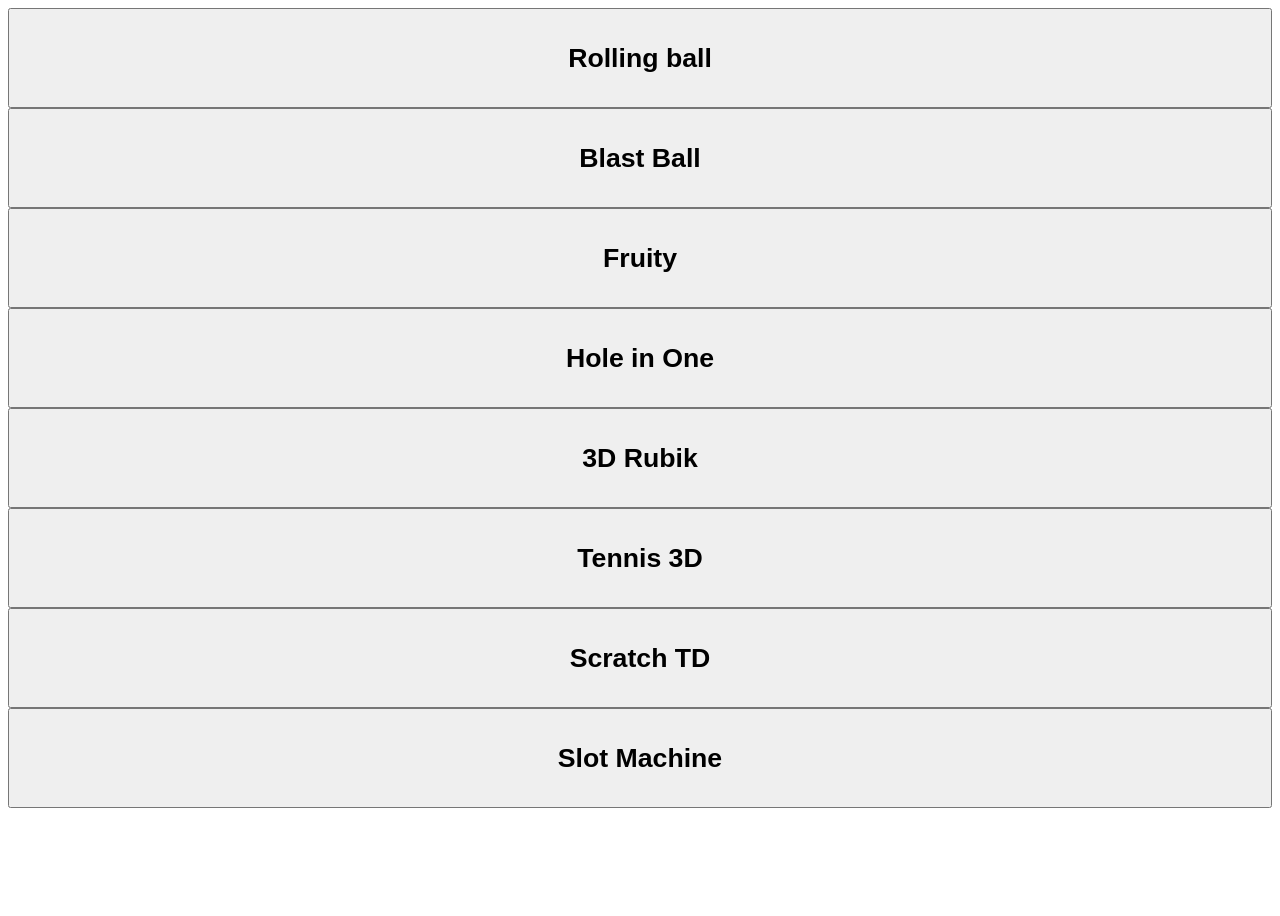
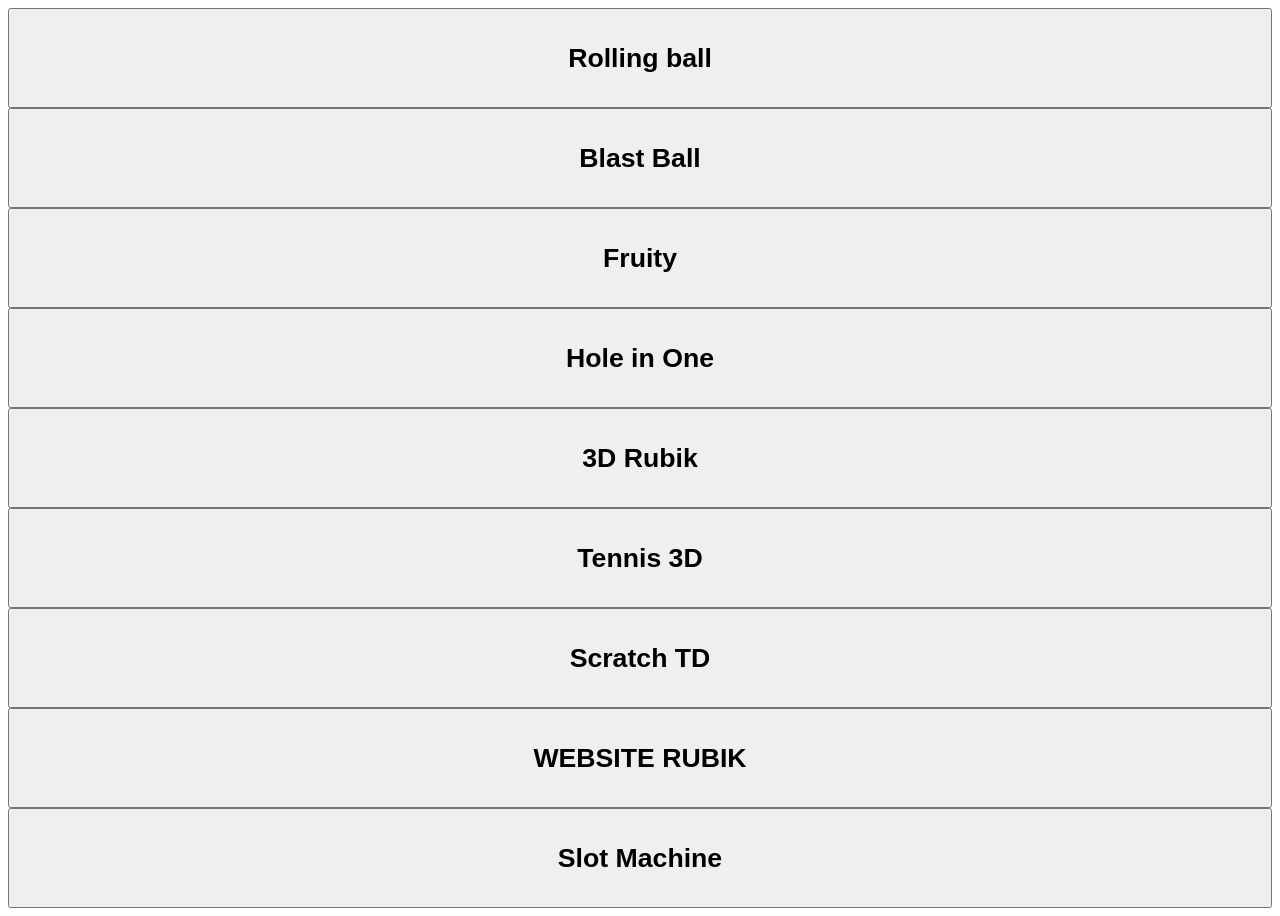
Before and after one commit to luiskawaiineko/gamesForWatch, a plain HTML site: page index.html in a window 1280 px wide. Before the commit the page ends 816 px from the top, so only its background shows below. Drawn offline with Linux system fonts and the light colour scheme.

Commit message:
Update index.html

```diff
--- a/index.html
+++ b/index.html
@@ -12,6 +12,7 @@
 <a href="https://turbowarp.org/778289621/embed/?stuck"><button style="height:100px;width:100%"><h1>3D Rubik</h1></button></a>
 <a href="https://turbowarp.org/308004866/embed/?stuck"><button style="height:100px;width:100%"><h1>Tennis 3D</h1></button></a>
 <a href="https://turbowarp.org/318213127/embed/?stuck"><button style="height:100px;width:100%"><h1>Scratch TD</h1></button></a>
+<a href="https://aaron-bird.github.io/demo/rubiks-cube/#/"><button style="height:100px;width:100%"><h1>WEBSITE RUBIK</h1></button></a>
 <a href="https://turbowarp.org/146324/embed/?stuck"><button style="height:100px;width:100%"><h1>Slot Machine</h1></button></a>
 </body>
 </html>
```
